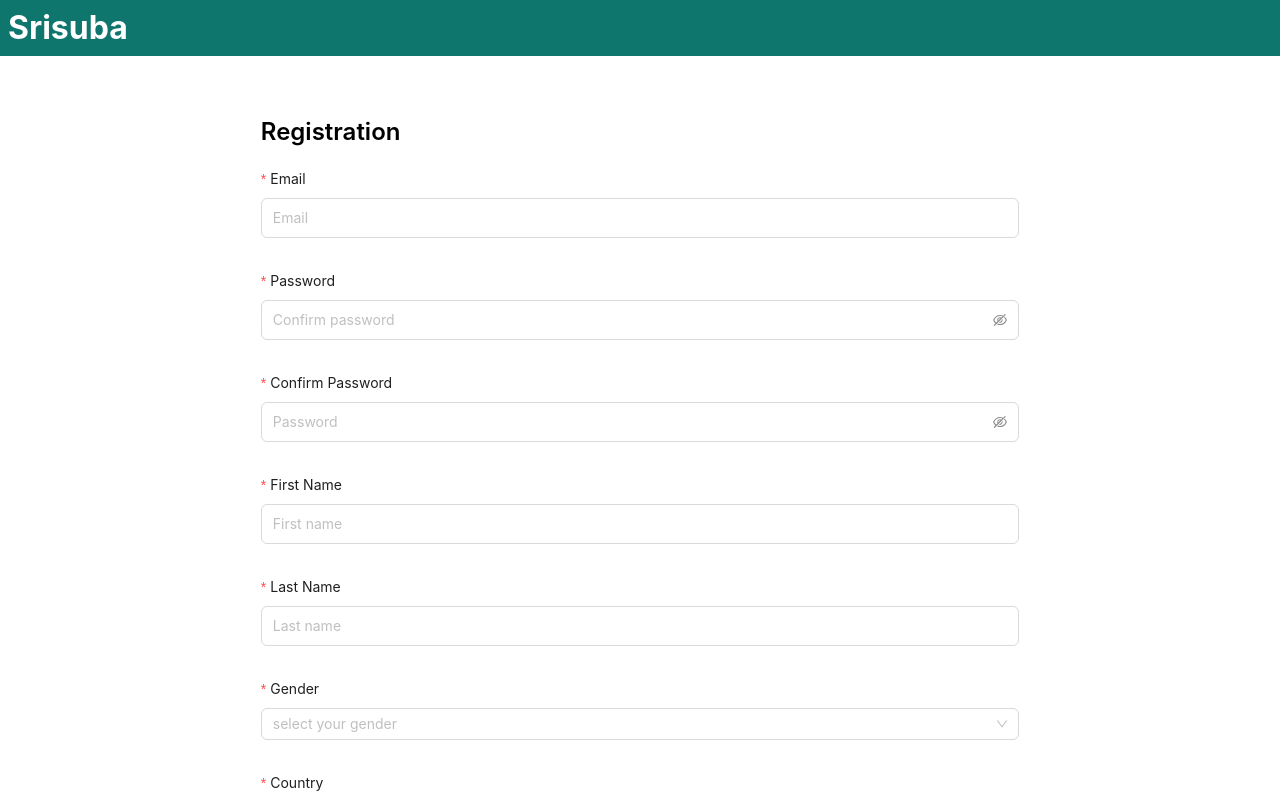
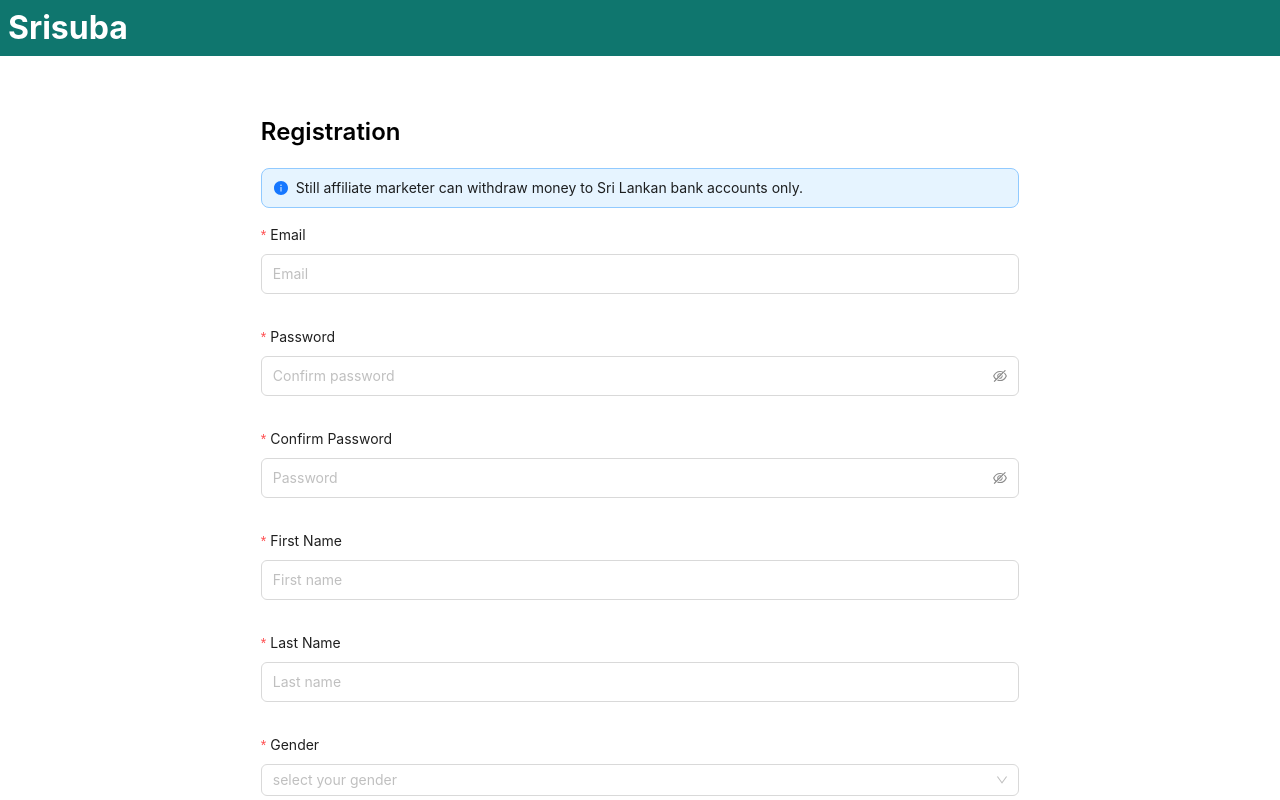
Before and after one commit to dhanushkagimhan/srisuba_GUI, a React (Vite) app: page /marketer-register in a window 1280 px wide. Shown: the top 800 px of the page. Built offline with nearby package versions, Linux system fonts and the light colour scheme; no server answers.

Commit message:
added bank account info alert to the register page

```diff
--- a/src/pages/marketer/open/MarketerRegister.tsx
+++ b/src/pages/marketer/open/MarketerRegister.tsx
@@ -50,6 +50,13 @@
     <div className="flex flex-row justify-center">
       <div className="md:w-3/5 w-full">
         <h2 className="text-2xl font-semibold">Registration</h2>
+        <div className="mb-4">
+          <Alert
+            message="Still affiliate marketer can withdraw money to Sri Lankan bank accounts only."
+            type="info"
+            showIcon
+          />
+        </div>
         <div>
           {marketerRegisterMutation.isError ? (
             <div className="mb-4">
```
